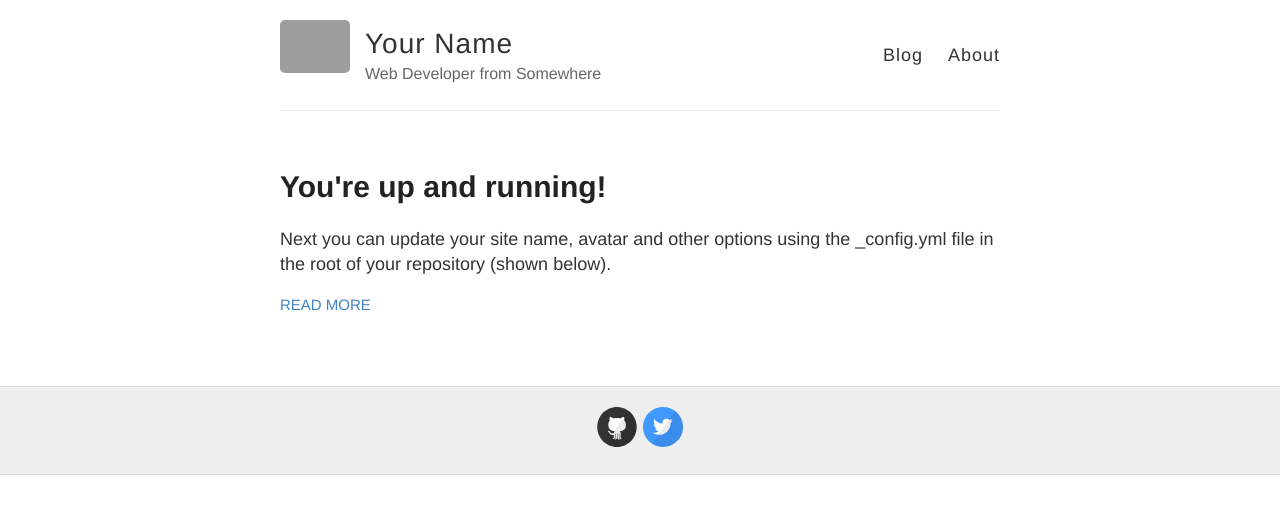
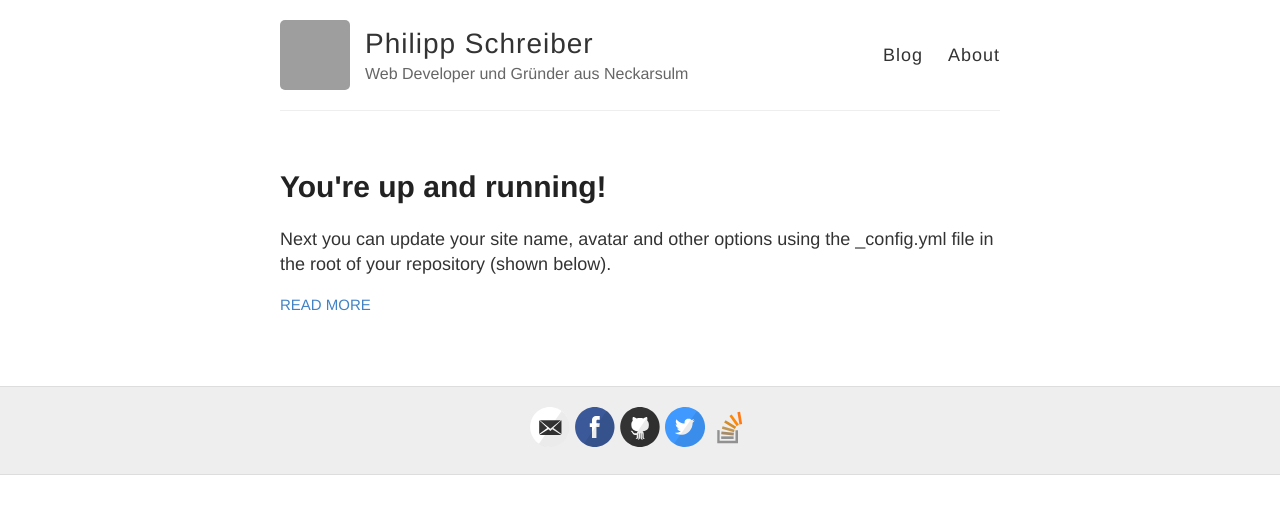
Before and after one commit to PhilippSchreiber/philippschreiber.github.io, a Jekyll site: the page built from index.html, in a window 1280 px wide. Shown: the top 514 px of the page. Built offline with Jekyll 4.4.1, drawn with Linux system fonts in a browser that asks for light colours; grey boxes are pictures that could not be loaded.

```diff
--- a/_config.yml
+++ b/_config.yml
@@ -3,13 +3,13 @@
 #
 
 # Name of your site (displayed in the header)
-name: Your Name
+name: Philipp Schreiber
 
 # Short bio or description (displayed in the header)
-description: Web Developer from Somewhere
+description: Web Developer und Gründer aus Neckarsulm
 
 # URL of your avatar or profile pic (you could use your GitHub profile pic)
-avatar: https://raw.githubusercontent.com/barryclark/jekyll-now/master/images/jekyll-logo.png
+avatar: https://avatars0.githubusercontent.com/u/1312725?v=3&s=460
 
 #
 # Flags below are optional
@@ -18,16 +18,16 @@ avatar: https://raw.githubusercontent.com/barryclark/jekyll-now/master/images/je
 # Includes an icon in the footer for each username you enter
 footer-links:
   dribbble:
-  email:
-  facebook:
+  email: mail@philippschreiber.de
+  facebook: philipp.schreiber
   flickr:
-  github: barryclark/jekyll-now
+  github: PhilippSchreiber/
   instagram:
   linkedin:
   pinterest:
   rss: # just type anything here for a working RSS icon
-  twitter: jekyllrb
-  stackoverflow: # your stackoverflow profile, e.g. "users/50476/bart-kiers"
+  twitter: lippelle
+  stackoverflow: users/2516980/philipp-schreiber
   youtube: # channel/<your_long_string> or user/<user-name>
   googleplus: # anything in your profile username that comes after plus.google.com/
 
```
